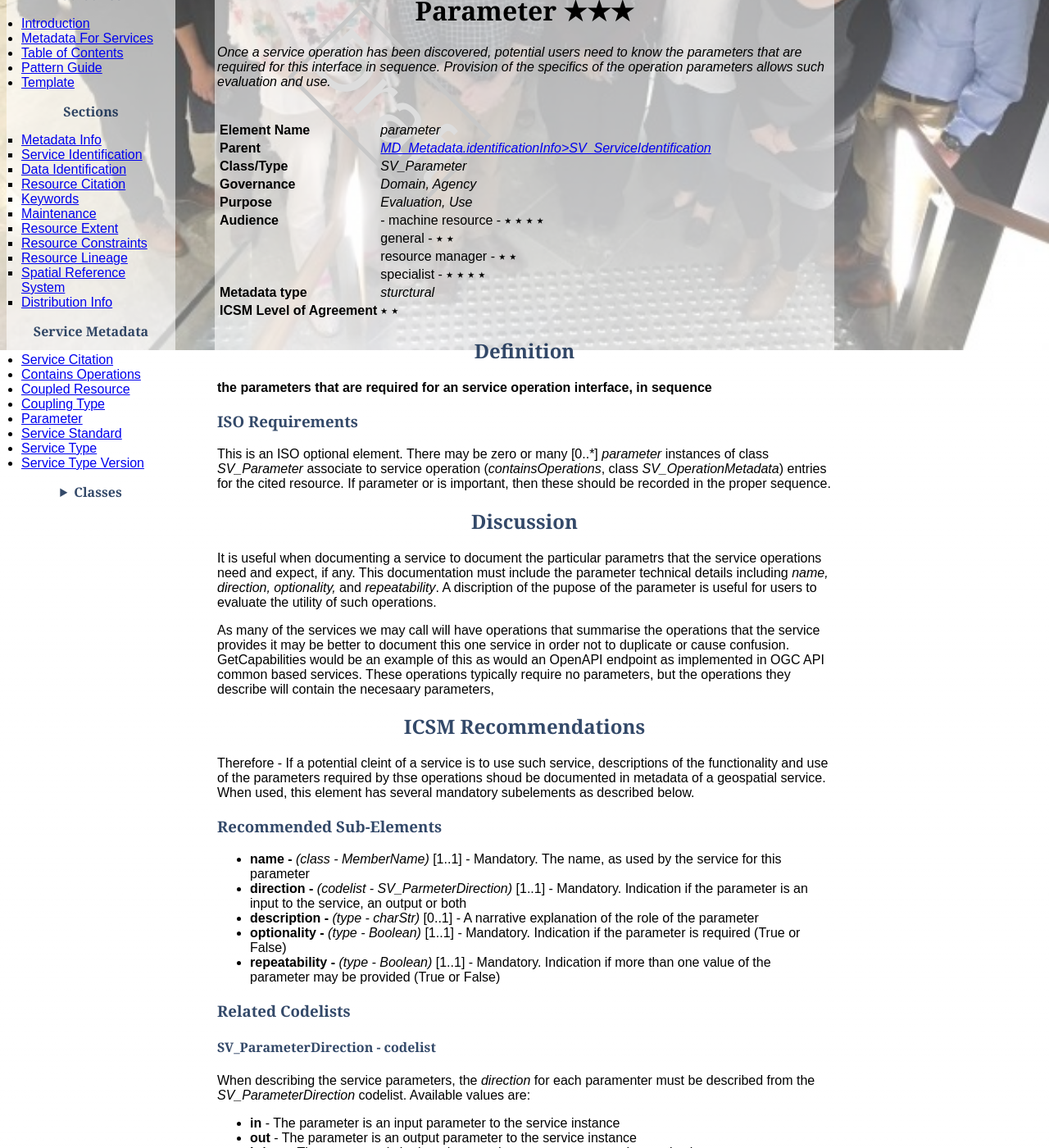
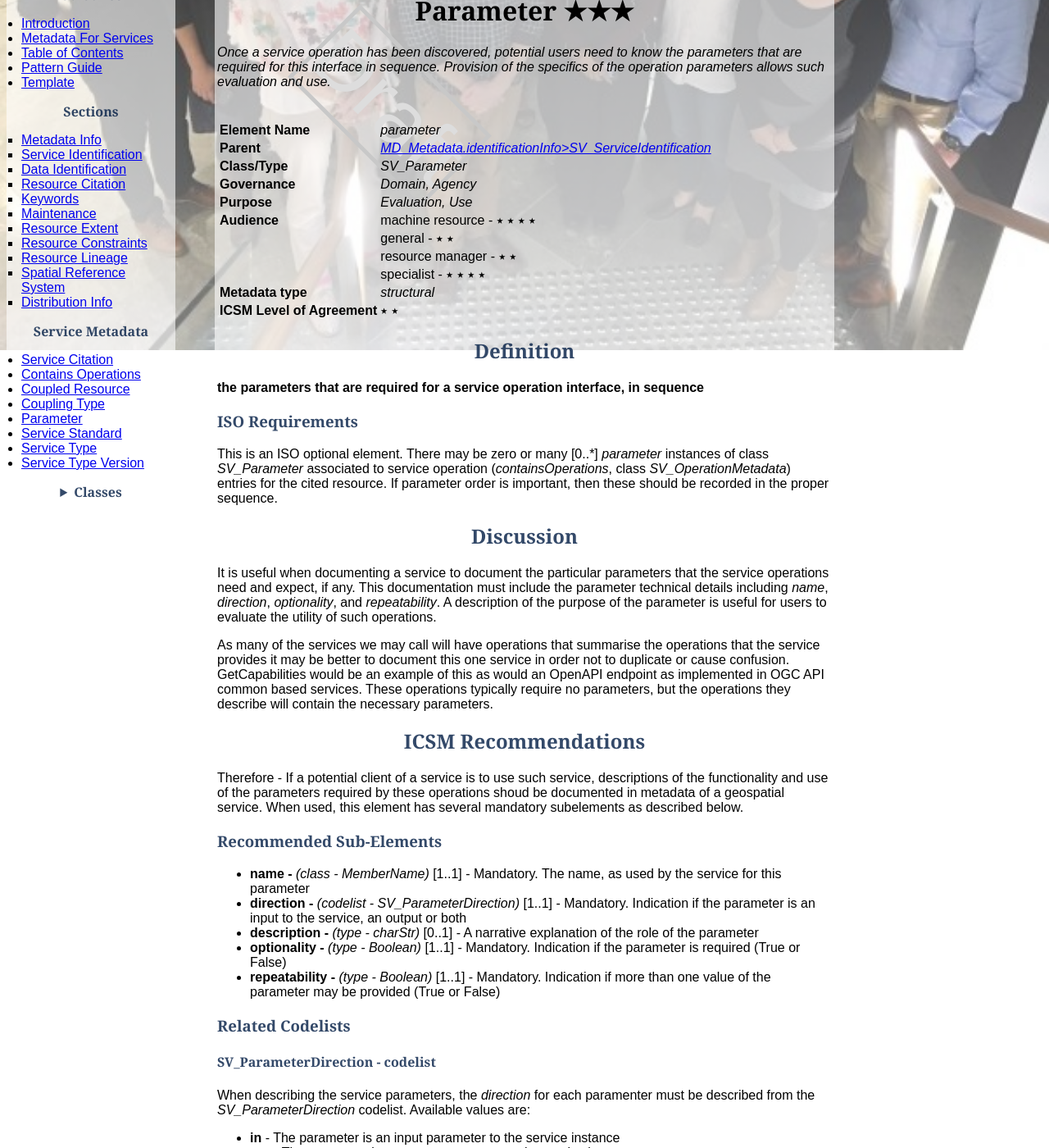
Before and after one commit to OpenWork-NZ/mdwg, a Jekyll site: the page built from docs/_defs/Parameter.md, in a window 1280 px wide and 1400 px high, scrolled down 443 px. Shown: the whole window at 82% size. Built offline with Jekyll 4.4.1, drawn with Linux system fonts in a browser that asks for light colours; some of the changed text lies outside the part shown.

Commit message:
Fix typos in Parameter

```diff
--- a/docs/_defs/Parameter.md
+++ b/docs/_defs/Parameter.md
@@ -16,33 +16,33 @@ title: Parameter
 | **Class/Type** | *SV_Parameter* |
 | **Governance** |  *Domain, Agency* |
 | **Purpose** | *Evaluation, Use* |
-| **Audience** |- machine resource - ⭑ ⭑ ⭑ ⭑ |
+| **Audience** | machine resource - ⭑ ⭑ ⭑ ⭑ |
 |  | general - ⭑ ⭑|
 |  | resource manager - ⭑ ⭑ |
 |  | specialist - ⭑ ⭑ ⭑ ⭑ |
-| **Metadata type** | *sturctural* |
+| **Metadata type** | *structural* |
 | **ICSM Level of Agreement** | ⭑ ⭑ |
 
 ## Definition
-**the parameters that are required for an service operation interface, in sequence**
+**the parameters that are required for a service operation interface, in sequence**
 
 ### ISO Requirements
 
-This is an ISO optional element. There may be zero or many [0..\*] *parameter* instances of class *SV_Parameter* associate to service operation (*containsOperations*, class *SV_OperationMetadata*) entries for the cited resource.  If parameter or is important, then these should be recorded in the proper sequence.
+This is an ISO optional element. There may be zero or many [0..\*] *parameter* instances of class *SV_Parameter* associated to service operation (*containsOperations*, class *SV_OperationMetadata*) entries for the cited resource.  If parameter order is important, then these should be recorded in the proper sequence.
 
 ## Discussion
-It is useful when documenting a service to document the particular parametrs that the service operations need and expect, if any. This documentation must include the parameter technical details including *name, direction, optionality,* and *repeatability*.  A discription of the pupose of the parameter is useful for users to evaluate the utility of such operations.
+It is useful when documenting a service to document the particular parameters that the service operations need and expect, if any. This documentation must include the parameter technical details including *name*, *direction*, *optionality*, and *repeatability*.  A description of the purpose of the parameter is useful for users to evaluate the utility of such operations.
 
-As many of the services we may call will have operations that summarise the operations that the service provides it may be better to document this one service in order not to duplicate or cause confusion. GetCapabilities would be an example of this as would an OpenAPI endpoint as implemented in OGC API common based services. These operations typically require no parameters, but the operations they describe will contain the necesaary parameters,
+As many of the services we may call will have operations that summarise the operations that the service provides it may be better to document this one service in order not to duplicate or cause confusion. GetCapabilities would be an example of this as would an OpenAPI endpoint as implemented in OGC API common based services. These operations typically require no parameters, but the operations they describe will contain the necessary parameters.
 
 ## ICSM Recommendations
 
-Therefore - If a potential cleint of a service is to use such service, descriptions of the functionality and use of the parameters required by thse operations shoud be documented in metadata of a geospatial service. When used, this element has several mandatory subelements as described below.
+Therefore - If a potential client of a service is to use such service, descriptions of the functionality and use of the parameters required by these operations shoud be documented in metadata of a geospatial service. When used, this element has several mandatory subelements as described below.
 
 ### Recommended Sub-Elements
 
 - **name -** *(class - MemberName)* [1..1] - Mandatory. The name, as used by the service for this parameter
-- **direction -** *(codelist - SV_ParmeterDirection)* [1..1] - Mandatory. Indication if the parameter is an input to the service, an output or both
+- **direction -** *(codelist - SV_ParameterDirection)* [1..1] - Mandatory. Indication if the parameter is an input to the service, an output or both
 - **description -** *(type - charStr)* [0..1] - A narrative explanation of the role of the parameter
 - **optionality -** *(type - Boolean)* [1..1] - Mandatory. Indication if the parameter is required (True or False)
 - **repeatability -** *(type - Boolean)* [1..1] - Mandatory. Indication if more than one value of the parameter may be provided (True or False)
@@ -68,7 +68,7 @@ When describing the service parameters, the *direction* for each paramenter must
 {Issue discussion points and items which need resolution}
 
 
-#### Other discussion
+#### Other Discussion
 {from other sources of note - other standards and implementations. In Markdown Notes format. Such as:}
 
 > **{DCAT Notes}** -
@@ -77,7 +77,7 @@ When describing the service parameters, the *direction* for each paramenter must
 > **{From data.govt.au}** -
 {Discussion of issue}
 
-## Crosswalk considerations
+## Crosswalk Considerations
 
 #### ISO19139
 {Discussion of issues, if any, to guide migration from ISO19139}
```
Also changed, not shown: other parts of docs/_defs/Parameter.md (+1 -1 lines).
